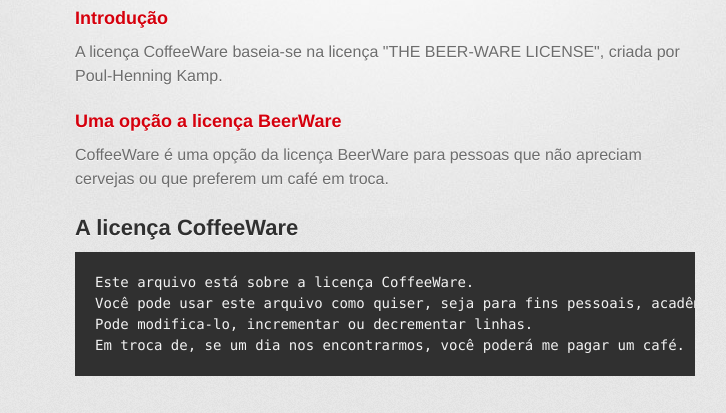
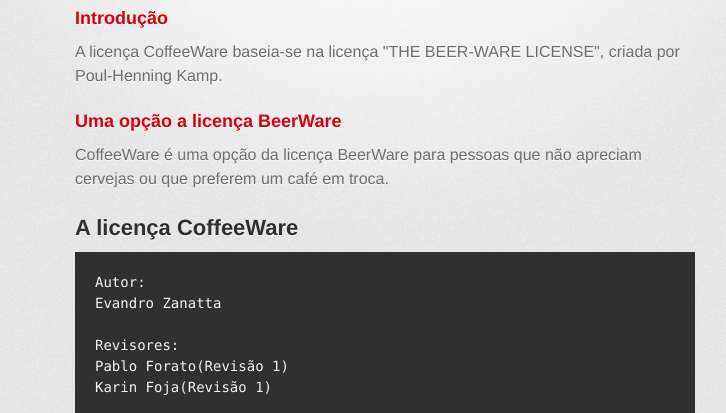
Before and after one commit to EvandroZanatta/CoffeeWare, a plain HTML site: page index.html in a window 1280 px wide. Shown: the part 355-768 px from the top of the page, without its empty margins (255-981 px from the left). Drawn offline with Linux system fonts and the light colour scheme; a web font is replaced by a local one.

```diff
--- a/index.html
+++ b/index.html
@@ -51,10 +51,20 @@
 <h2>
 <a name="a-licen%C3%A7a-coffeeware" class="anchor" href="#a-licen%C3%A7a-coffeeware"><span class="octicon octicon-link"></span></a>A licença CoffeeWare</h2>
 
-<pre><code>Este arquivo está sobre a licença CoffeeWare.
-Você pode usar este arquivo como quiser, seja para fins pessoais, acadêmico ou comercial.
-Pode modifica-lo, incrementar ou decrementar linhas.
-Em troca de, se um dia nos encontrarmos, você poderá me pagar um café.
+<pre><code>Autor:
+Evandro Zanatta
+
+Revisores:
+Pablo Forato(Revisão 1)
+Karin Foja(Revisão 1)
+
+Este arquivo está sobre a licença CoffeeWare.
+Você pode usar este arquivo como quiser, seja para fins pessoais, acadêmicos ou comerciais.
+Pode modificar, incrementar ou decrementar linhas.
+Em troca de, se um dia nos encontrarmos, você poderá me pagar um café(ou mais de um).
+
+Mais informações:
+http://evandrozanatta.github.io/CoffeeWare/
 </code></pre>
         </section>
 
```
Also changed, not shown: params.json (+1 -1 lines).
